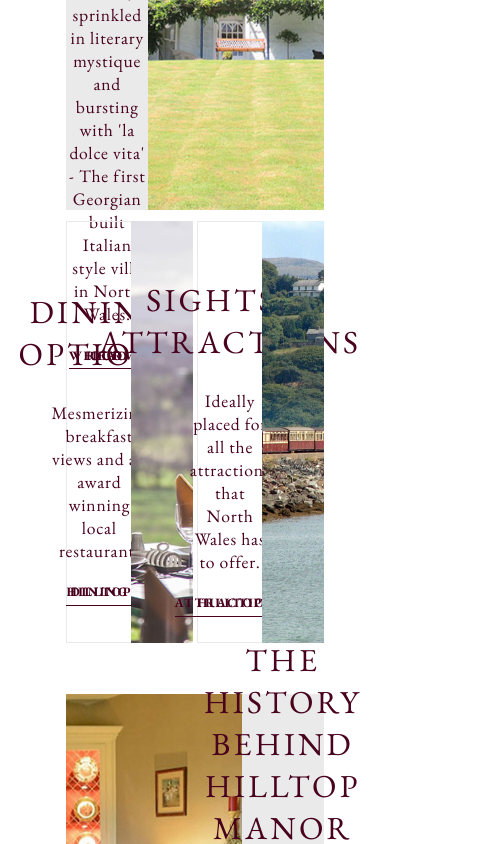
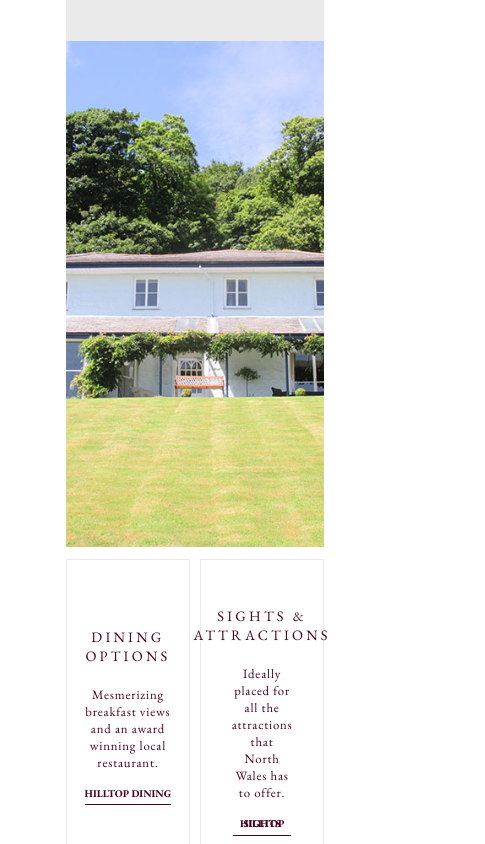
Before and after one commit to AlexM1993/Bed-Breakfast, a Next.js app: page / in a window 390 px wide. Shown: the part 1156-2000 px from the top of the page, 485 px wide, since content can reach past the window. Built offline with nearby package versions, Linux system fonts and the light colour scheme.

Commit message:
add media queries

```diff
--- a/components/DiningSightsCard.jsx
+++ b/components/DiningSightsCard.jsx
@@ -60,7 +60,7 @@ function DiningSightsCard() {
             name="card-sights-left-text-button"
             className={styles.cardSightsLeftTextButton}
           >
-            <p>HILLTOP ATTRACTIONS</p>
+            <p>HILLTOP SIGHTS</p>
           </div>
         </div>
         <div
--- a/styles/AwardsButton.module.css
+++ b/styles/AwardsButton.module.css
@@ -23,7 +23,7 @@
   border: 1px solid #48021e;
 }
 
-@media (max-width: 1300px) {
+@media (max-width: 1200px) {
   .awardsButtonMenu {
     display: none;
   }
--- a/styles/BookButton.module.css
+++ b/styles/BookButton.module.css
@@ -25,7 +25,7 @@
   border: 1px solid #48021e;
 }
 
-@media (max-width: 1300px) {
+@media (max-width: 1200px) {
   .bookButtonMenu {
     display: none;
   }
--- a/styles/DiningSightsCard.module.css
+++ b/styles/DiningSightsCard.module.css
@@ -54,7 +54,7 @@
   text-align: center;
   font-family: EB Garamond, sans-serif;
   line-height: 0;
-  letter-spacing: 0.1rem;
+  letter-spacing: 0.05rem;
   font-weight: 700;
   cursor: pointer;
   border-bottom: 1px solid #48021e;
@@ -117,7 +117,7 @@
   text-align: center;
   font-family: EB Garamond, sans-serif;
   line-height: 0;
-  letter-spacing: 0.1rem;
+  letter-spacing: 0.05rem;
   font-weight: 700;
   cursor: pointer;
   border-bottom: 1px solid #48021e;
@@ -131,3 +131,94 @@
   background-color: translucent;
   cursor: pointer;
 }
+
+@media screen and (max-width: 1200px) {
+  .cardDiningLeftTextTitle {
+    padding: 1rem;
+    font-size: 1.1rem;
+  }
+
+  .cardDiningLeftTextContent {
+    font-size: 1rem;
+  }
+
+  .cardDiningLeftTextButton {
+    font-size: 0.65rem;
+    letter-spacing: 0rem;
+  }
+
+  .cardSightsLeftTextTitle {
+    font-size: 1.1rem;
+  }
+
+  .cardSightsLeftTextContent {
+    font-size: 1rem;
+  }
+
+  .cardSightsLeftTextButton {
+    font-size: 0.65rem;
+    letter-spacing: 0rem;
+  }
+}
+
+@media screen and (max-width: 1000px) {
+  .cardDiningLeftTextTitle {
+    font-size: 0.9rem;
+  }
+
+  .cardDiningLeftTextContent {
+    font-size: 0.8rem;
+  }
+
+  .cardDiningLeftTextButton {
+    font-size: 0.65rem;
+    letter-spacing: 0rem;
+  }
+
+  .cardSightsLeftTextTitle {
+    font-size: 0.9rem;
+  }
+
+  .cardSightsLeftTextContent {
+    font-size: 0.8rem;
+  }
+
+  .cardSightsLeftTextButton {
+    font-size: 0.65rem;
+    letter-spacing: 0rem;
+  }
+}
+
+@media screen and (max-width: 800px) {
+  .cardDiningContainer {
+    display: flex;
+    justify-content: space-between;
+    flex-direction: column;
+  }
+
+  .cardDiningLeftTextTitle {
+    width: 31.6vw;
+    border-right: 1px solid #eaeaea;
+  }
+
+  .cardDiningRightImageContainer {
+    width: 31.6vw;
+    height: 21vh;
+  }
+
+  .cardSightsContainer {
+    display: flex;
+    justify-content: space-between;
+    flex-direction: column;
+  }
+
+  .cardSightsLeftTextTitle {
+    width: 31.6vw;
+    border-right: 1px solid #eaeaea;
+  }
+
+  .cardSightsRightImageContainer {
+    width: 31.6vw;
+    height: 22vh;
+  }
+}
--- a/styles/Footer.module.css
+++ b/styles/Footer.module.css
@@ -37,5 +37,20 @@
   background-color: translucent;
   width: 100%;
   height: 100%;
-  cursor: pointer;
+  /* cursor: pointer; */
 }
+
+@media screen and (max-width: 1200px) {
+  .textFooterDiv {
+    width: 66vw;
+    display: flex;
+    flex-direction: column;
+    justify-content: space-evenly;
+    align-items: center;
+  }
+
+  .socialsDiv {
+    display: none;
+    /* justify-content: flex-start; */
+  }
+}
--- a/styles/HistoryCard.module.css
+++ b/styles/HistoryCard.module.css
@@ -57,3 +57,23 @@
   cursor: pointer;
   border-bottom: 1px solid #48021e;
 }
+
+@media screen and (max-width: 1200px) {
+  .historyCardContainer {
+    flex-direction: column;
+  }
+
+  .historyCardLeftImage {
+    width: 66vw;
+  }
+
+  .historyCardRightTextTitle {
+    width: 66vw;
+    height: 40vh;
+    font-size: 1.2rem;
+  }
+
+  .historyCardRightTextContent {
+    font-size: 1rem;
+  }
+}
--- a/styles/RoomsAndGrounds.module.css
+++ b/styles/RoomsAndGrounds.module.css
@@ -231,3 +231,30 @@
   letter-spacing: 0.05rem;
   color: #48021e;
 }
+
+@media screen and (max-width: 1200px) {
+  .shelleysTextContainer {
+    font-size: 1rem;
+  }
+
+  .maddocksTextContainer {
+    text-align: center;
+    font-size: 1rem;
+  }
+
+  .hildasTextContainer {
+    font-size: 1rem;
+  }
+
+  .drawingRoomTextContainer {
+    font-size: 1rem;
+  }
+
+  .dinerTextContainer {
+    font-size: 1rem;
+  }
+
+  .groundsTextContainer {
+    font-size: 1rem;
+  }
+}
--- a/styles/Video.module.css
+++ b/styles/Video.module.css
@@ -31,3 +31,14 @@
   text-align: center;
   font-family: "EB Garamond";
 }
+
+@media screen and (max-width: 1200px) {
+  .videoTextContainer {
+    display: none;
+  }
+
+  .videoTitleContainer {
+    position: absolute;
+    top: 50%;
+  }
+}
--- a/styles/WelcomeCard.module.css
+++ b/styles/WelcomeCard.module.css
@@ -58,3 +58,24 @@
   background-color: translucent;
   cursor: pointer;
 }
+
+@media screen and (max-width: 1200px) {
+  .welcomeCardContainer {
+    flex-direction: column; /* Change to column direction */
+  }
+
+  .welcomeCardLeftTextTitle {
+    width: 66vw;
+    height: 40vh;
+    flex-wrap: wrap;
+    font-size: 1.2rem;
+  }
+
+  .welcomeCardLeftTextContent {
+    font-size: 1rem;
+  }
+
+  .welcomeCardRightImageContainer {
+    width: 66vw;
+  }
+}
```
